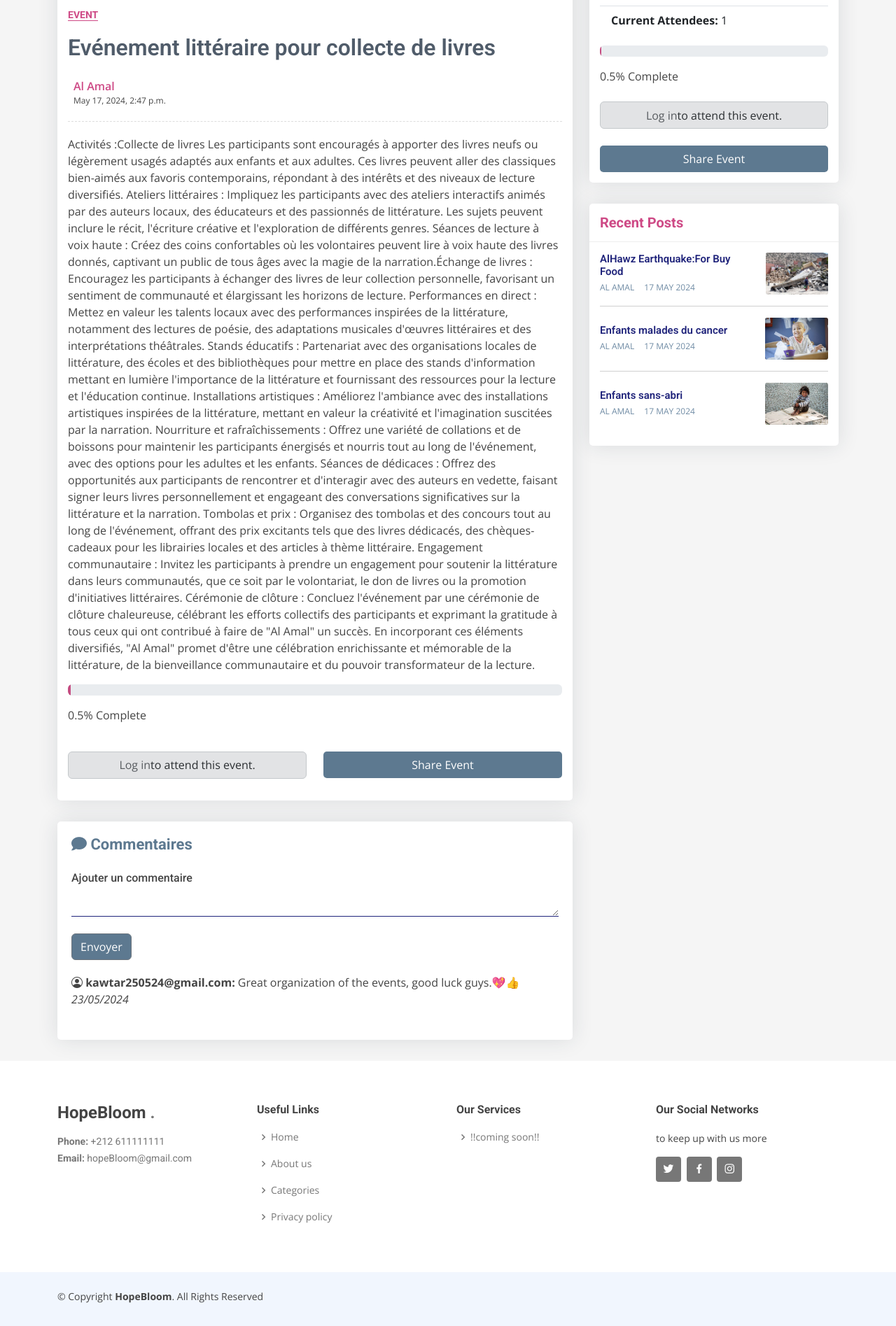
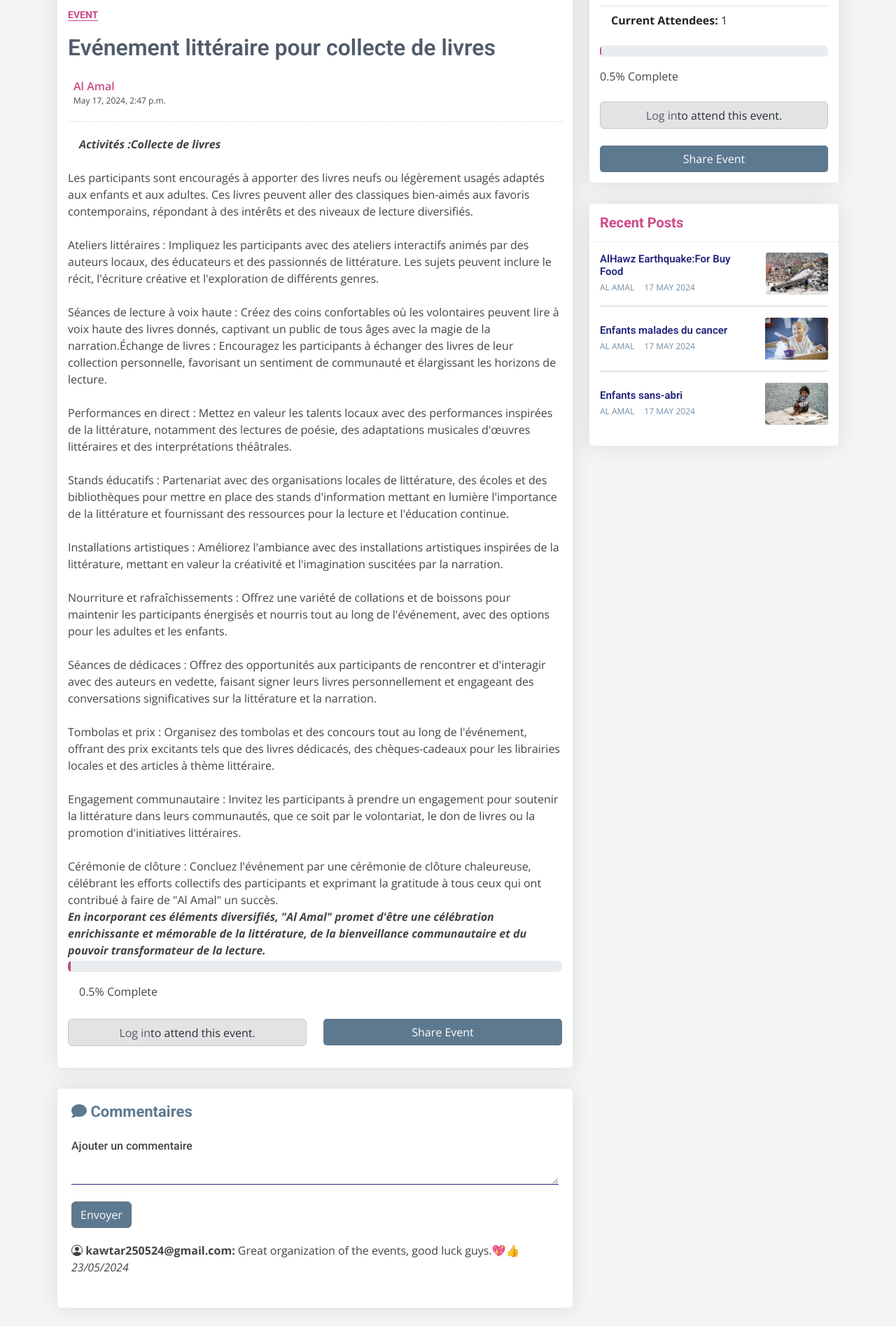
Before and after one commit to kawtarsimmad/PfeFinal, a Django app: page /events/events/detail/1/ in a window 1280 px wide. Shown: the part 605-2500 px from the top of the page at 70% size. Run offline with Django 5.2, Linux system fonts and the light colour scheme; data comes from the database, SQL or seed files in the repository; both versions use the stored data as it was after the commit; some libraries are stand-ins or nearby versions.

Commit message:
detail event
add time and date condition

```diff
--- a/project/events/views.py
+++ b/project/events/views.py
@@ -6,6 +6,8 @@ from django.contrib.contenttypes.models import ContentType
 from .models import Event
 from .forms import EventForm
 from publications.models import Publication
+from django.utils import timezone
+
 
 
 @login_required
@@ -78,6 +80,7 @@ def EventDetail(request, pk):
     comments = Comment.objects.filter(content_type=content_type, object_id=events.id)
     publications = Publication.objects.order_by('-date')[:3]  # Filter by 'association' field
     association = Association.objects.get(user=events.user)  # Get the association related to the event
+    current_datetime = timezone.now()
 
 
     if events.max_attendees > 0:
@@ -85,7 +88,7 @@ def EventDetail(request, pk):
     else:
         progress_percent = 0
 
-    return render(request, 'events/event_detail.html', {'events': events, 'progress_percent': progress_percent,'comments': comments, 'publications': publications, 'association': association})
+    return render(request, 'events/event_detail.html', {'events': events, 'progress_percent': progress_percent,'comments': comments, 'publications': publications, 'association': association,  'current_datetime': current_datetime})
 
 
 @login_required
--- a/project/templates/events/event_detail.html
+++ b/project/templates/events/event_detail.html
@@ -1,4 +1,5 @@
 {% extends 'base.html' %}
+{% load custom_filters %}
 <!DOCTYPE html>
 <html lang="en">
 <head>
@@ -537,6 +538,26 @@
     .share-item i {
         margin-right: 10px;
     }
+    .first-letter {
+      text-transform: uppercase;
+    }
+    .article-content p {
+        margin-bottom: 0.2em;
+        text-indent: 1em;
+    }
+    .first-line {
+        font-weight: bold;
+        font-style: italic;
+        text-align: justify;
+    }
+    .first-paragraph {
+        font-weight: bold;
+        font-style: italic;
+    }
+    .last-line {
+        font-weight: bold;
+        font-style: italic;
+    }
 
 
 </style>
@@ -565,13 +586,18 @@
                       </div>
                   </div>
                   <div class="article-content">
-                      <p>{{ events.description }}</p>
+                      <p>{{ events.description|add_initial_space|first_letter_bold_upper|first_line_bold_italic|last_line_bold_italic|safe|linebreaksbr}}</p>
 
                       <div class="progress mb-3">
                           <div class="progress-bar custom-progress-ba" role="progressbar" style="width: {{ progress_percent }}%; background-color: #c54c81;" aria-valuenow="{{ progress_percent }}" aria-valuemin="0" aria-valuemax="100"></div>
                       </div>
                       <p>{{ progress_percent }}% Complete</p>
                       <div class="row">
+                      {% if current_datetime > event.date_and_time %}
+                        <div class="alert alert-danger custom-btn d-flex align-items-center justify-content-center" role="alert" style="height: 39px;">
+                            This event has closed.
+                        </div>
+                      {% else %}
                         <!-- Left half for attending event -->
                         <div class="col-md-6">
                             <div class="mt-4">
@@ -604,6 +630,7 @@
                             </div>
                         </div>
                     </div>
+                  {% endif %}
                   </div>
               </article>
               <div class="contact-form article-comment">
@@ -687,6 +714,11 @@
                     </div>
                     <p>{{ progress_percent }}% Complete</p>
                       <div class="mt-4">
+                        {% if current_datetime > event.date_and_time %}
+                          <div class="alert alert-danger custom-btn d-flex align-items-center justify-content-center" role="alert" style="height: 39px;">
+                              This event has closed.
+                          </div>
+                        {% else %}
                           {% if user.is_authenticated %}
                               {% if user in events.attendees.all %}
                                   <div class="alert alert-secondary custom-btn d-flex align-items-center justify-content-center" role="alert" style="height: 39px;">
@@ -710,6 +742,7 @@
                           <div class="mt-4">
                             <button class="btn-share" data-bs-toggle="modal" data-bs-target="#shareModal">Share Event</button>
                         </div>
+                        {% endif %}
                       </div>
                   </div>
               </div>
```
Also changed, not shown: project/db.sqlite3.
